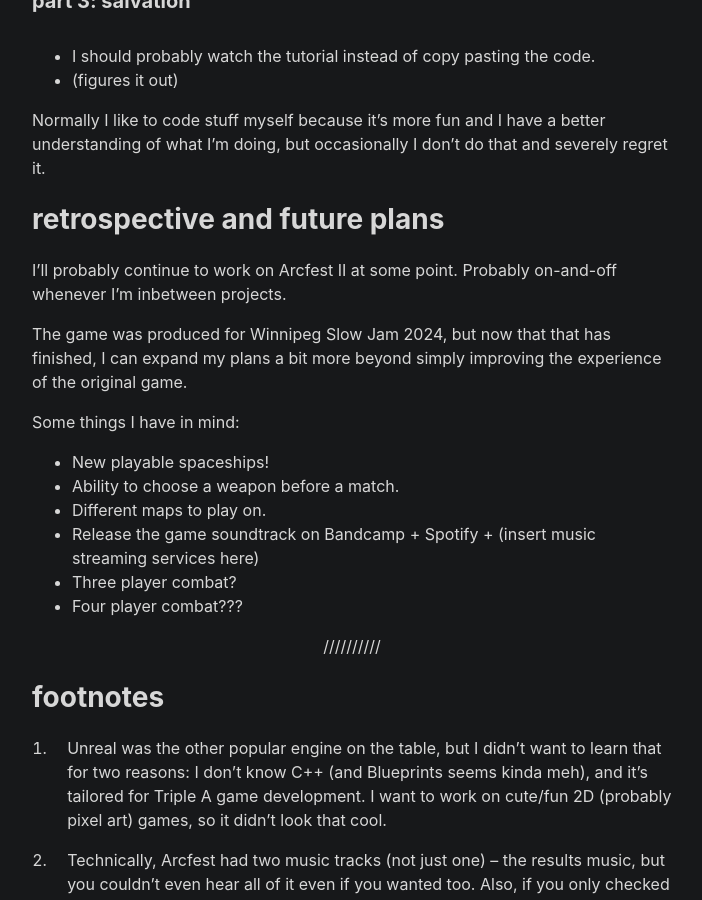
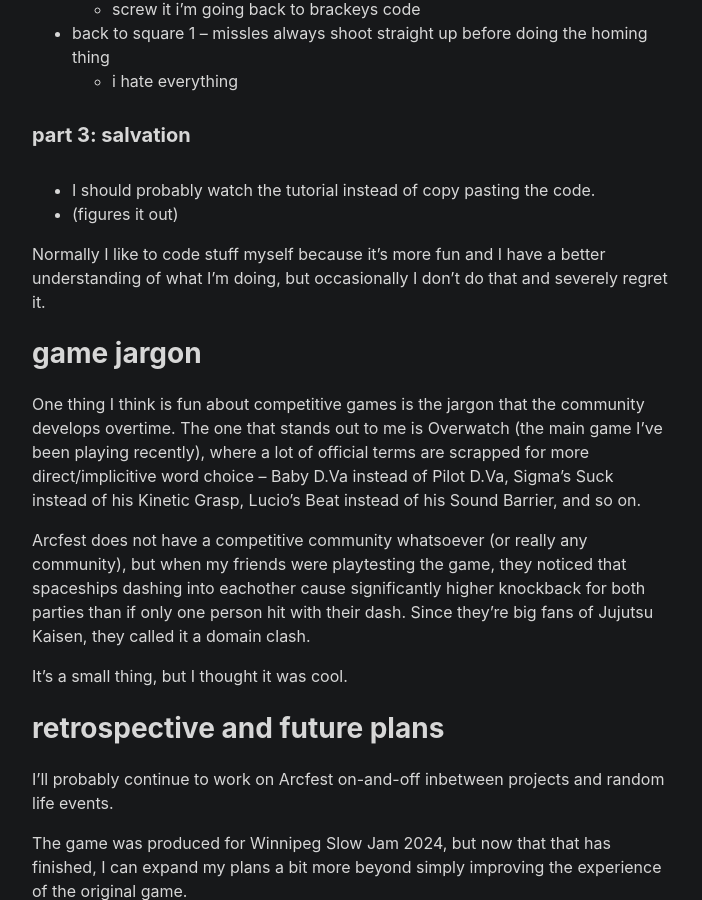
Before and after one commit to johnrcd/rovi-blog, a Jekyll site: the page built from _posts/2024-08-03-arcfest-2.md, in a window 1280 px wide and 900 px high, scrolled down 6001 px. Shown: the whole window, without its empty margins (288-990 px from the left). Built offline with Jekyll 4.4.1, drawn with Linux system fonts in a browser that asks for light colours; the table of contents is made by our own code; some of the changed text lies outside the part shown.

Commit message:
added edit

```diff
--- a/_config.yml
+++ b/_config.yml
@@ -1,7 +1,5 @@
 # to run prod enviornment, run:
 # jekyll build
-# you shouldn't need to do this; github actions should handle this
-# unless you have a baseurl like i do (i hate it here)
 
 title: rovi_blog
 email: johnrcd.ar@gmail.com
--- a/_posts/2024-08-03-arcfest-2.md
+++ b/_posts/2024-08-03-arcfest-2.md
@@ -6,8 +6,11 @@ tags:   game_dev retrospective projects music art code
 
 description: "behind the scenes on spaceship combat game"
 toc: true
-# date_edited: 2024-02-07 19:06:00 -0600
+date_edited: 2024-8-3 21:06:00 -0600
 ---
+
+<!-- table of contents hack -->
+<h2 style="color:transparent; font-size:1;">(top of post)</h2>
 
 Arcfest was a side project I worked on in high school. It was a top-down
 fighting game where you fought against another person to knock them out of a shrinking safe zone. It was pretty fast-paced -- a single round typically lasting less than thirty seconds, and a full match hovering around three to five minutes.
@@ -150,9 +153,17 @@ Just for fun, I'll organize it as a bunch of bullet points representing my (roug
 
 Normally I like to code stuff myself because it's more fun and I have a better understanding of what I'm doing, but occasionally I don't do that and severely regret it.
 
+## game jargon
+
+One thing I think is fun about competitive games is the jargon that the community develops overtime. The one that stands out to me is Overwatch (the main game I've been playing recently), where a lot of official terms are scrapped for more direct/implicitive word choice -- Baby D.Va instead of Pilot D.Va, Sigma's Suck instead of his Kinetic Grasp, Lucio's Beat instead of his Sound Barrier, and so on.
+
+Arcfest does not have a competitive community whatsoever (or really any community), but when my friends were playtesting the game, they noticed that spaceships dashing into eachother cause significantly higher knockback for both parties than if only one person hit with their dash. Since they're big fans of Jujutsu Kaisen, they called it a domain clash.
+
+It's a small thing, but I thought it was cool.
+
 ## retrospective and future plans
 
-I'll probably continue to work on Arcfest II at some point. Probably on-and-off whenever I'm inbetween projects.
+I'll probably continue to work on Arcfest on-and-off inbetween projects and random life events.
 
 The game was produced for Winnipeg Slow Jam 2024, but now that that has finished, I can expand my plans a bit more beyond simply improving the experience of the original game.
 
--- a/index.html
+++ b/index.html
@@ -9,14 +9,12 @@ permalink:
 {% if site.posts.size > 0 %}
   <ul id="post_list">
     {% for post in site.posts %}
-      {% if post.hidden == null or post.hidden == false %}
         <li class="post_infobox">
           <a href="{{ site.baseurl }}{{ post.url }}"><h3>{{ post.title }}</h3></a>
           <p class="post_description"> {{ post.description }}</p>
           <p> {{ post.date | date: site.theme_config.date_format }} </p>
         </li>
         <div style="display: none;">{% increment posts_displayed %}</div>
-      {% endif %}
       {% if posts_displayed == 4 %}
         {% break %}
       {% endif %}
```
